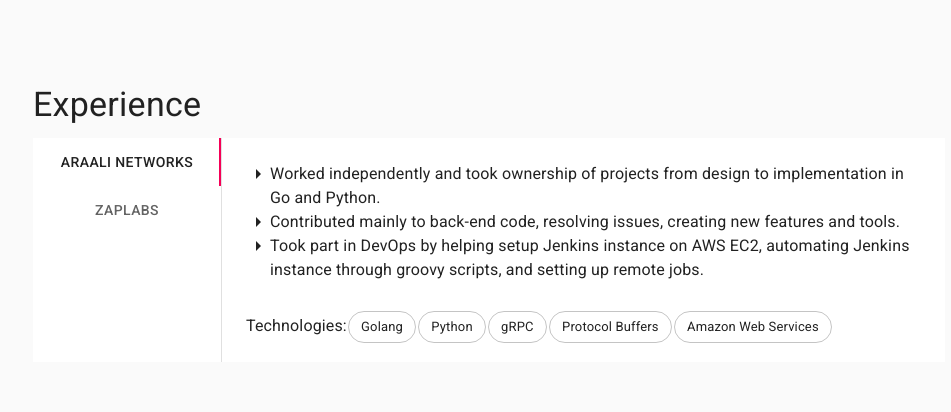
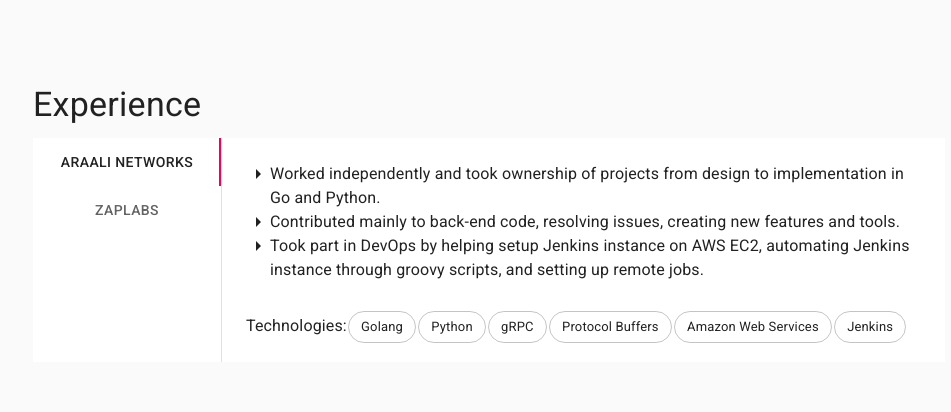
Before and after one commit to shsingh67/next-portfolio, a Next.js app: page / in a window 1280 px wide. Shown: the part 1020-1432 px from the top of the page, without its empty margins (151-1102 px from the left). Built offline with nearby package versions, Linux system fonts and the light colour scheme.

Commit message:
added scroll of tab panel

```diff
--- a/components/TabBox.js
+++ b/components/TabBox.js
@@ -53,11 +53,12 @@
   },
   icon: {
     display: 'flex',
-    flexGrow: 1,
-
   },
   chip: {
     margin: theme.spacing(0.15)
+  },
+  tabPanel: {
+    overflow: "scroll"
   }
 }));
 
@@ -82,7 +83,7 @@
         <Tab label="Araali Networks" {...a11yProps(0)} />
         <Tab label="Zaplabs" {...a11yProps(1)} />
       </Tabs>
-      <TabPanel value={value} index={0}>
+      <TabPanel value={value} index={0} className={classes.tabPanel}>
         <div className={classes.icon}>
           <ArrowRightIcon />
           Worked independently and took ownership of projects from design to implementation in Go and Python.
@@ -102,9 +103,10 @@
           <Chip label="gRPC" variant="outlined" className={classes.chip}/>
           <Chip label="Protocol Buffers" variant="outlined" className={classes.chip}/>
           <Chip label="Amazon Web Services" variant="outlined" className={classes.chip}/>
+          <Chip label="Jenkins" variant="outlined" className={classes.chip}/>
         </Typography>
       </TabPanel>
-      <TabPanel value={value} index={1}>
+      <TabPanel value={value} index={1} className={classes.tabPanel}>
         <div className={classes.icon}>
           <ArrowRightIcon />
           Part of the back-end team at Zaplabs, under the Agile software development Life Cycle.
```
